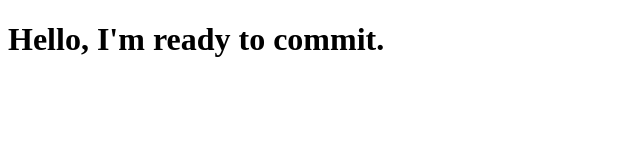
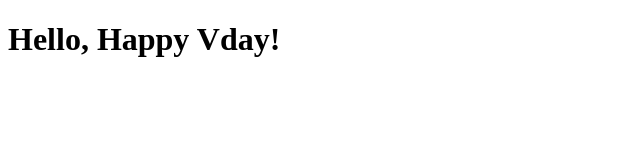
Before and after one commit to lbt-gh-117/GIT, a plain HTML site: page index.html in a window 1280 px wide. Shown: the whole page, without its empty margins (0-640 px from the left). Drawn offline with Linux system fonts and the light colour scheme.

Commit message:
New Added index.html

```diff
--- a/index.html
+++ b/index.html
@@ -6,6 +6,6 @@
     <title>My Website</title>
 </head>
 <body>
-    <h1>  Hello, I'm ready to commit. </h1>
+    <h1>  Hello, Happy Vday! </h1>
 </body>
 </html>
```
